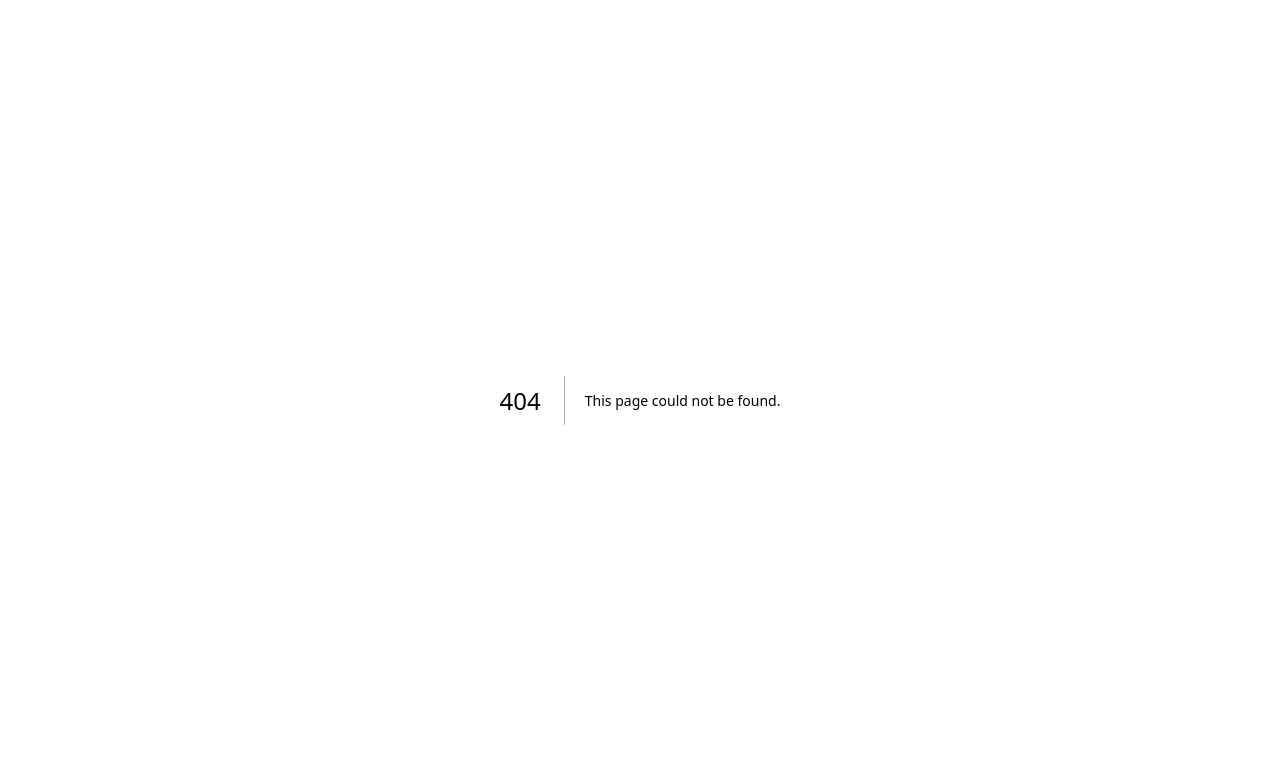
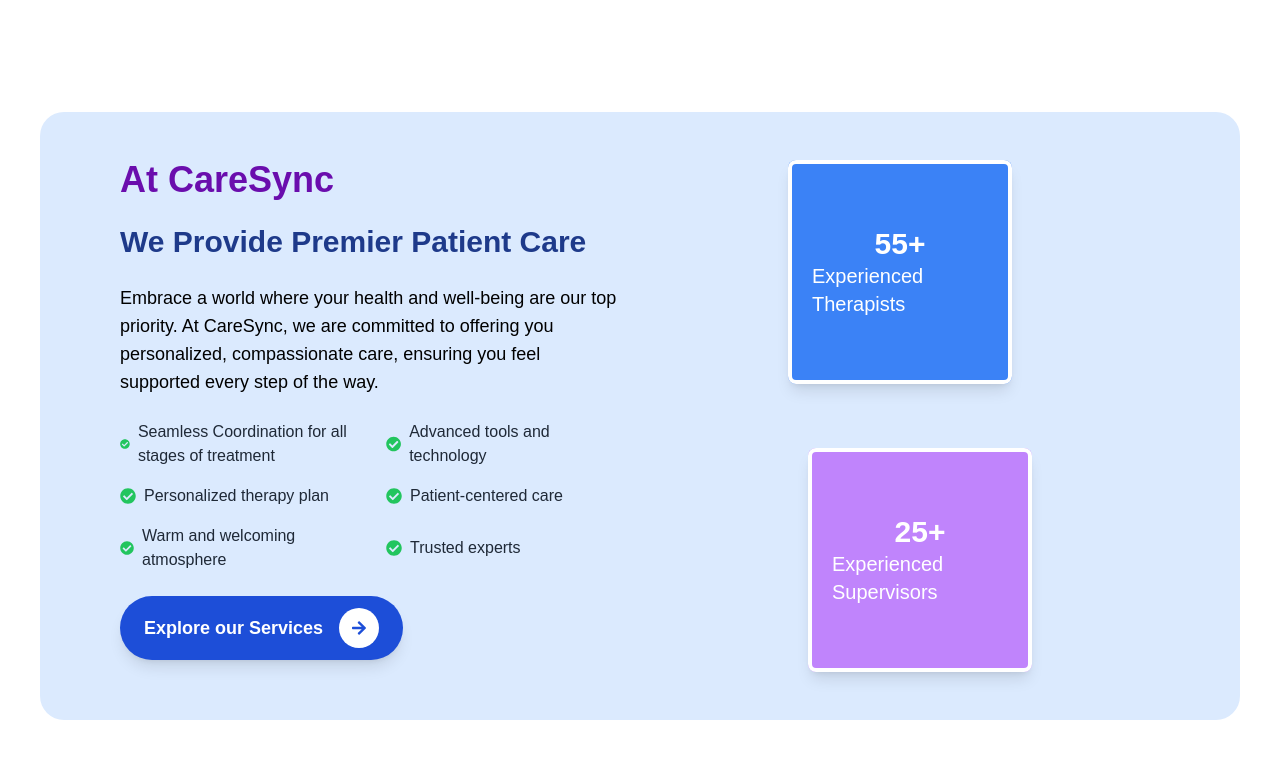
Before and after one commit to Ron111104/fluencytrack-frontend, a Next.js app: page /components/About in a window 1280 px wide. Before the commit this address had no page. Shown: the top 758 px of the page. Built offline with nearby package versions, Linux system fonts and the light colour scheme.

Commit message:
Added about section

```diff
--- /dev/null
+++ b/pages/components/About.js
@@ -0,0 +1,139 @@
+import { FaCheckCircle, FaArrowRight } from 'react-icons/fa';
+import { motion } from 'framer-motion';
+import { useEffect, useState } from 'react';
+
+const About = () => {
+  const [therapistCount, setTherapistCount] = useState(0);
+  const [supervisorCount, setSupervisorCount] = useState(0);
+
+  // Animating the numbers
+  useEffect(() => {
+    let therapistInterval;
+    let supervisorInterval;
+
+    // Therapist count
+    therapistInterval = setInterval(() => {
+      setTherapistCount((prev) => (prev < 55 ? prev + 1 : 55));
+    }, 50);
+
+    // Supervisor count
+    supervisorInterval = setInterval(() => {
+      setSupervisorCount((prev) => (prev < 25 ? prev + 1 : 25));
+    }, 100);
+
+    return () => {
+      clearInterval(therapistInterval);
+      clearInterval(supervisorInterval);
+    };
+  }, []);
+
+  // Function to scroll down to services section
+  const scrollToServices = () => {
+    const servicesSection = document.getElementById('services');
+    if (servicesSection) {
+      servicesSection.scrollIntoView({ behavior: 'smooth' });
+    }
+  };
+
+  return (
+    <div className="bg-white lg:mt-16 lg:py-12">
+      <div className="bg-blue-100 py-12 px-6 lg:px-20 lg:mx-10 rounded-3xl">
+        {/* Main Container */}
+        <div className="grid lg:grid-cols-2 grid-cols-1 gap-10">
+          {/* Left Side Text */}
+          <div className="space-y-6">
+            <h1 className="text-purple-700 text-3xl lg:text-4xl font-bold">
+              At CareSync
+            </h1>
+            <h2 className="text-blue-900 text-2xl lg:text-3xl font-bold">
+              We Provide Premier Patient Care
+            </h2>
+            <p className="text-black text-base lg:text-lg">
+              Embrace a world where your health and well-being are our top priority. At CareSync, we are committed to offering you personalized, compassionate care, ensuring you feel supported every step of the way.
+            </p>
+
+            {/* Features with icons */}
+            <div className="grid grid-cols-1 sm:grid-cols-2 gap-y-4 gap-x-8 mt-6">
+              <p className="flex items-center text-gray-800">
+                <FaCheckCircle className="text-green-500 mr-2" />
+                Seamless Coordination for all stages of treatment
+              </p>
+              <p className="flex items-center text-gray-800">
+                <FaCheckCircle className="text-green-500 mr-2" />
+                Advanced tools and technology
+              </p>
+              <p className="flex items-center text-gray-800">
+                <FaCheckCircle className="text-green-500 mr-2" />
+                Personalized therapy plan
+              </p>
+              <p className="flex items-center text-gray-800">
+                <FaCheckCircle className="text-green-500 mr-2" />
+                Patient-centered care
+              </p>
+              <p className="flex items-center text-gray-800">
+                <FaCheckCircle className="text-green-500 mr-2" />
+                Warm and welcoming atmosphere
+              </p>
+              <p className="flex items-center text-gray-800">
+                <FaCheckCircle className="text-green-500 mr-2" />
+                Trusted experts
+              </p>
+            </div>
+
+            {/* Know More Button */}
+            <motion.div
+              className="mt-8 inline-block"
+              initial={{ x: 0, opacity: 0 }}
+              whileInView={{ x: 0, opacity: 1 }}
+              transition={{ duration: 0.8 }}
+              viewport={{ once: false }}
+            >
+              <div
+                onClick={scrollToServices}
+                className="flex items-center space-x-4 bg-blue-700 text-white px-6 py-3 rounded-full shadow-lg cursor-pointer"
+              >
+                <span className="text-lg font-bold">Explore our Services</span>
+                <div className="bg-white text-blue-700 p-3 rounded-full">
+                  <FaArrowRight />
+                </div>
+              </div>
+            </motion.div>
+          </div>
+
+          {/* Right Side Boxes with Count Animation */}
+          <div className="flex flex-col justify-center items-center space-y-8 lg:space-y-16">
+            {/* Therapist Box */}
+            <motion.div
+              initial={{ x: 300, opacity: 0 }}
+              whileInView={{ x: 0, opacity: 1 }}
+              transition={{ duration: 0.8 }}
+              viewport={{ once: false }}
+              className="relative bg-blue-500 text-white p-6 w-56 h-56 flex flex-col items-center justify-center rounded-lg shadow-lg"
+              style={{ marginLeft: '-20px' }}
+            >
+              <div className="absolute inset-0 border-4 border-white rounded-lg"></div>
+              <p className="text-3xl font-bold">{therapistCount}+</p>
+              <p className="text-xl">Experienced Therapists</p>
+            </motion.div>
+
+            {/* Supervisor Box */}
+            <motion.div
+              initial={{ x: -300, opacity: 0 }}
+              whileInView={{ x: 0, opacity: 1 }}
+              transition={{ duration: 0.8 }}
+              viewport={{ once: false }}
+              className="relative bg-purple-400 text-white p-6 w-56 h-56 flex flex-col items-center justify-center rounded-lg shadow-lg"
+              style={{ marginRight: '-20px' }}
+            >
+              <div className="absolute inset-0 border-4 border-white rounded-lg"></div>
+              <p className="text-3xl font-bold">{supervisorCount}+</p>
+              <p className="text-xl">Experienced Supervisors</p>
+            </motion.div>
+          </div>
+        </div>
+      </div>
+    </div>
+  );
+};
+
+export default About;
```
